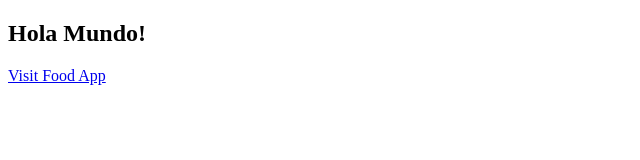
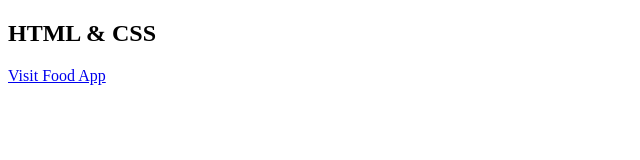
Before and after one commit to jsbiresh/jsbiresh.github.io, a plain HTML site: page index.html in a window 1280 px wide. Shown: the full height of the page, 0-640 px from the left. Drawn offline with Linux system fonts and the light colour scheme.

Commit message:
Update index.html

```diff
--- a/index.html
+++ b/index.html
@@ -7,7 +7,8 @@
     <title>Document</title>
 </head>
 <body>
-    <h2>Hola Mundo!</h2>
+    <h2>HTML & CSS</h2>
     <a href="https://biresh.me/food-app/" target="_blank">Visit Food App</a>
+    <br/>
 </body>
 </html>
```
